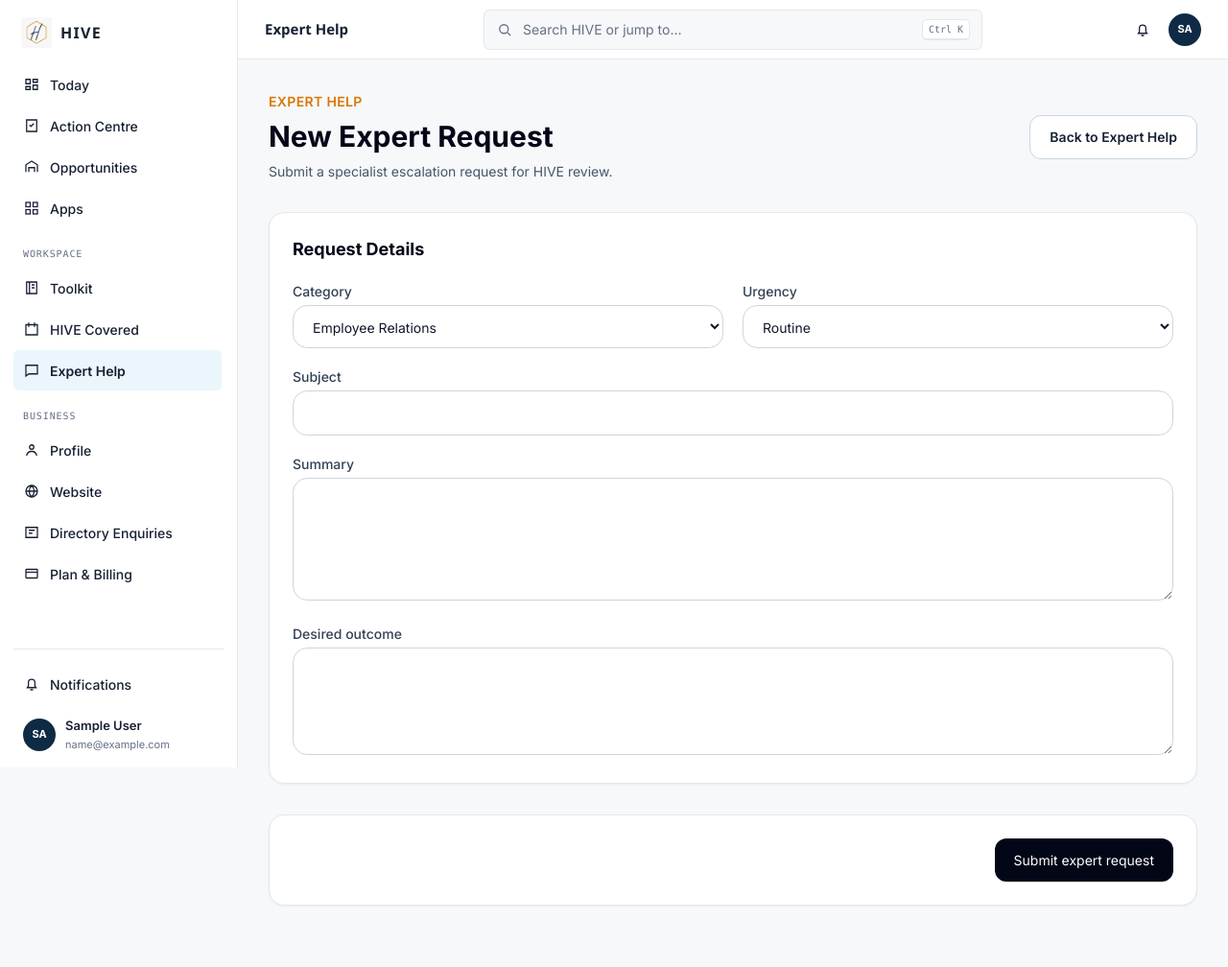
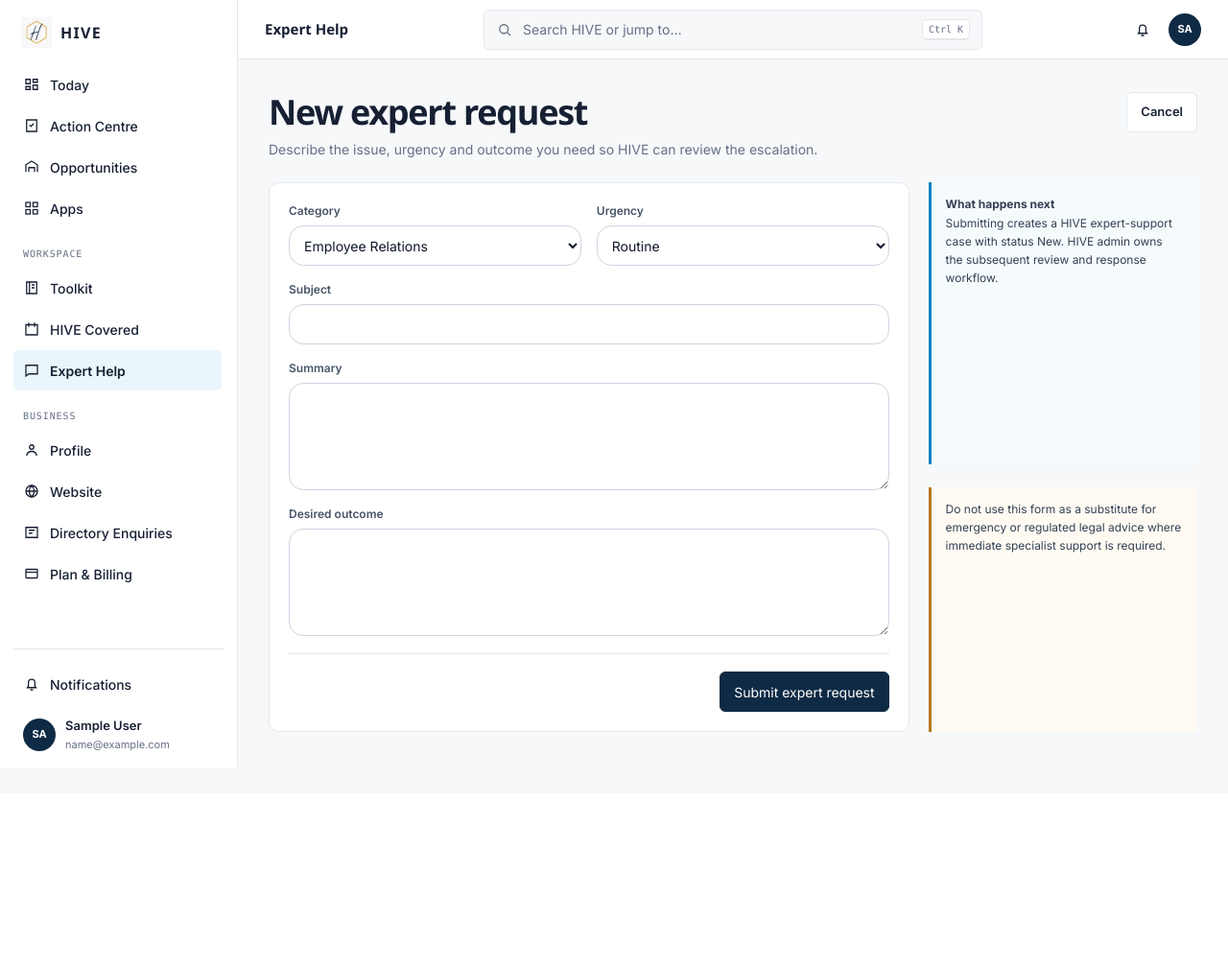
Before and after one commit to Dolman17/hive, a Flask app: page /expert-help/new in a window 1280 px wide. Shown: the whole page at 96% size. After the commit the page ends 800 px from the top, so only its background shows below. Run offline with Flask 3, Linux system fonts and the light colour scheme; the visitor is signed in with stand-in values (Sample User, id 1); data comes from the database, SQL or seed files in the repository; data that the repository does not hold is empty; some libraries are stand-ins or nearby versions.

Commit message:
Redesign Expert Help request form

```diff
--- a/templates/expert/form.html
+++ b/templates/expert/form.html
@@ -1,68 +1,11 @@
 {% extends "base.html" %}
-
+{% block title %}New Expert Request · HIVE{% endblock %}
 {% block content %}
-
-<div class="mb-8 flex flex-col md:flex-row md:items-center md:justify-between gap-4">
-    <div>
-        <p class="text-sm font-semibold text-amber-600 uppercase tracking-wide">
-            Expert Help
-        </p>
-
-        <h1 class="text-3xl font-bold text-slate-950 mt-2">
-            New Expert Request
-        </h1>
-
-        <p class="text-slate-600 mt-2">
-            Submit a specialist escalation request for HIVE review.
-        </p>
-    </div>
-
-    <a href="{{ url_for('expert_help_list') }}"
-       class="rounded-xl bg-white border border-slate-300 text-slate-800 px-5 py-3 text-sm font-semibold hover:bg-slate-50">
-        Back to Expert Help
-    </a>
-</div>
-
-<form method="POST" class="space-y-8">
-    {{ form.hidden_tag() }}
-
-    <div class="bg-white rounded-2xl border border-slate-200 p-6 shadow-sm">
-        <h2 class="text-lg font-bold text-slate-950 mb-5">Request Details</h2>
-
-        <div class="grid grid-cols-1 md:grid-cols-2 gap-5">
-            <div>
-                {{ form.category.label(class="block text-sm font-medium text-slate-700 mb-1") }}
-                {{ form.category(class="w-full rounded-xl border border-slate-300 px-4 py-3 bg-white") }}
-            </div>
-
-            <div>
-                {{ form.urgency.label(class="block text-sm font-medium text-slate-700 mb-1") }}
-                {{ form.urgency(class="w-full rounded-xl border border-slate-300 px-4 py-3 bg-white") }}
-            </div>
-
-            <div class="md:col-span-2">
-                {{ form.subject.label(class="block text-sm font-medium text-slate-700 mb-1") }}
-                {{ form.subject(class="w-full rounded-xl border border-slate-300 px-4 py-3") }}
-                {% for error in form.subject.errors %}
-                    <p class="text-sm text-red-600 mt-1">{{ error }}</p>
-                {% endfor %}
-            </div>
-
-            <div class="md:col-span-2">
-                {{ form.summary.label(class="block text-sm font-medium text-slate-700 mb-1") }}
-                {{ form.summary(class="w-full rounded-xl border border-slate-300 px-4 py-3 min-h-32") }}
-            </div>
-
-            <div class="md:col-span-2">
-                {{ form.desired_outcome.label(class="block text-sm font-medium text-slate-700 mb-1") }}
-                {{ form.desired_outcome(class="w-full rounded-xl border border-slate-300 px-4 py-3 min-h-28") }}
-            </div>
-        </div>
-    </div>
-
-    <div class="bg-white rounded-2xl border border-slate-200 p-6 shadow-sm flex justify-end">
-        {{ form.submit(class="rounded-xl bg-slate-950 text-white px-5 py-3 text-sm font-semibold hover:bg-slate-800 cursor-pointer") }}
-    </div>
-</form>
-
+<link rel="stylesheet" href="{{ url_for('static', filename='css/hive-phase4.css') }}">
+<div class="hive-workspace">
+<header class="hive-workspace-head"><div><h1>New expert request</h1><p>Describe the issue, urgency and outcome you need so HIVE can review the escalation.</p></div><div class="hive-workspace-actions"><a class="hive-btn" href="{{ url_for('expert_help_list') }}">Cancel</a></div></header>
+<form method="POST" class="hive-form-shell">{{ form.hidden_tag() }}
+<section class="hive-panel hive-form-panel"><div class="hive-form-grid"><div class="hive-field">{{ form.category.label }}{{ form.category() }}{% for error in form.category.errors %}<p class="hive-field-error">{{ error }}</p>{% endfor %}</div><div class="hive-field">{{ form.urgency.label }}{{ form.urgency() }}{% for error in form.urgency.errors %}<p class="hive-field-error">{{ error }}</p>{% endfor %}</div><div class="hive-field is-wide">{{ form.subject.label }}{{ form.subject() }}{% for error in form.subject.errors %}<p class="hive-field-error">{{ error }}</p>{% endfor %}</div><div class="hive-field is-wide">{{ form.summary.label }}{{ form.summary() }}{% for error in form.summary.errors %}<p class="hive-field-error">{{ error }}</p>{% endfor %}</div><div class="hive-field is-wide">{{ form.desired_outcome.label }}{{ form.desired_outcome() }}{% for error in form.desired_outcome.errors %}<p class="hive-field-error">{{ error }}</p>{% endfor %}</div></div><div class="hive-form-actions">{{ form.submit(class_='hive-btn hive-btn--primary') }}</div></section>
+<aside class="hive-workspace"><div class="hive-notice"><strong>What happens next</strong><br>Submitting creates a HIVE expert-support case with status New. HIVE admin owns the subsequent review and response workflow.</div><div class="hive-notice hive-notice--warning">Do not use this form as a substitute for emergency or regulated legal advice where immediate specialist support is required.</div></aside>
+</form></div>
 {% endblock %}
```
